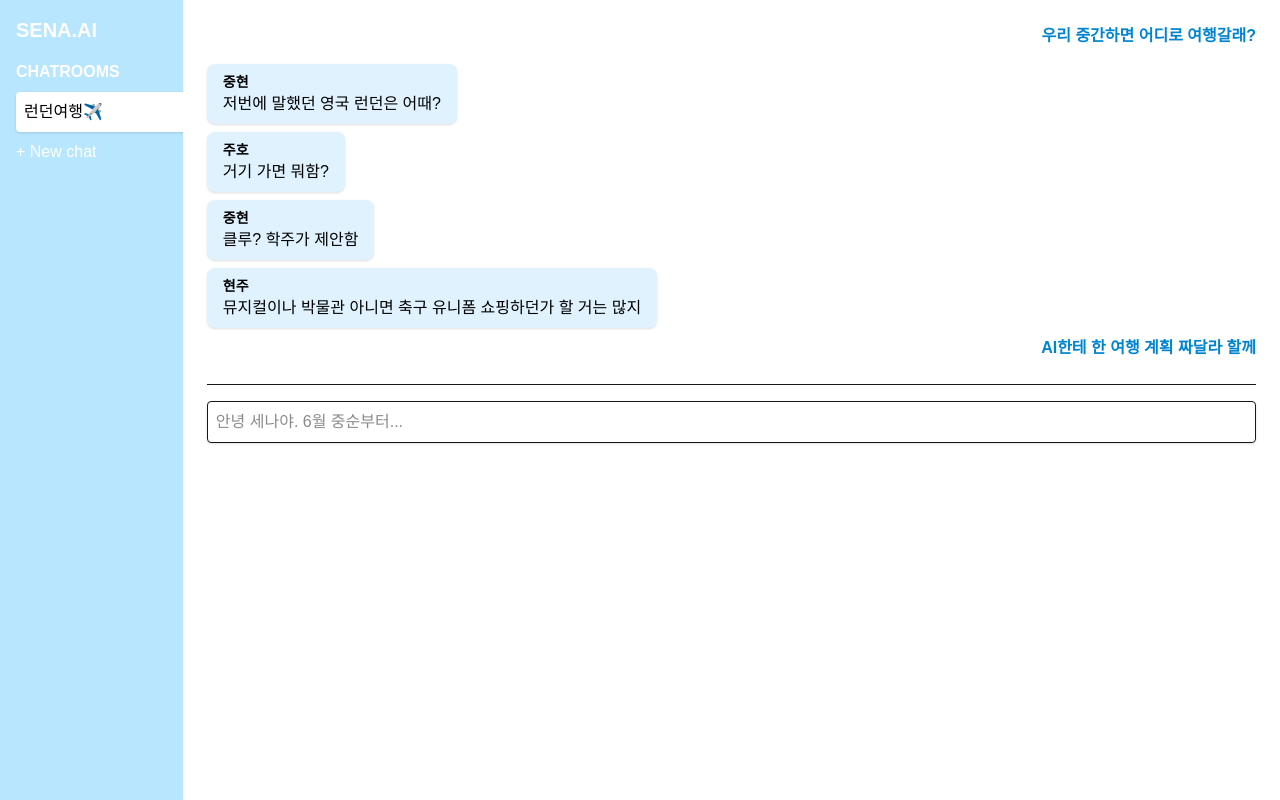
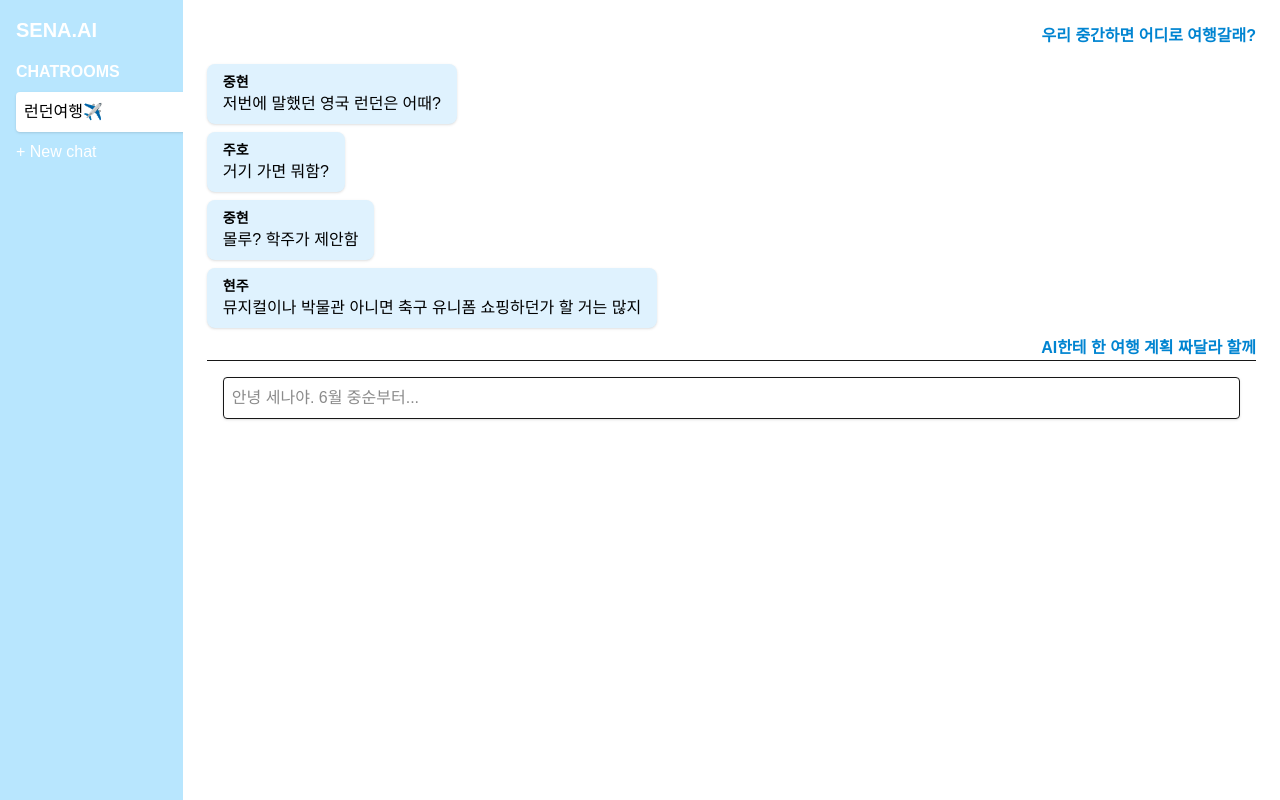
Before and after one commit to hsh200315/SWE_Team5, a Next.js app in the folder frontend/: page /chat in a window 1280 px wide. Built offline with nearby package versions, Linux system fonts and the light colour scheme.

Commit message:
Feat: 하단 입력창 화면 하단에 고정

```diff
--- a/frontend/app/chat/page.js
+++ b/frontend/app/chat/page.js
@@ -3,6 +3,8 @@ import Sidebar from "../components/Sidebar"
 export default function ChatRoom() {
 	return (
 		<div className="flex h-screen">
+
+			{/* 사이드바 */}
 			<div className="h-full w-1/7">
 				<Sidebar />
 			</div>
@@ -15,17 +17,17 @@ export default function ChatRoom() {
 				<div className="space-y-2">
 					<ChatBubble name="중현">저번에 말했던 영국 런던은 어때?</ChatBubble>
 					<ChatBubble name="주호">거기 가면 뭐함?</ChatBubble>
-					<ChatBubble name="중현">클루? 학주가 제안함</ChatBubble>
+					<ChatBubble name="중현">몰루? 학주가 제안함</ChatBubble>
 					<ChatBubble name="현주">뮤지컬이나 박물관 아니면 축구 유니폼 쇼핑하던가 할 거는 많지</ChatBubble>
 					<div className="text-right text-sky-600 font-semibold">AI한테 한 여행 계획 짜달라 할께</div>
 				</div>
 
 				{/* 하단 입력창 */}
-				<div className="mt-6 border-t pt-4">
+				<div className="border-t p-4 sticky bottom-0 bg-white">
 					<input
-					type="text"
-					placeholder="안녕 세나야. 6월 중순부터..."
-					className="w-full border p-2 rounded shadow"
+						type="text"
+						placeholder="안녕 세나야. 6월 중순부터..."
+						className="w-full border p-2 rounded shadow"
 					/>
 				</div>
 			</main>
@@ -36,8 +38,8 @@ export default function ChatRoom() {
 function ChatBubble({ name, children }) {
 	return (
 		<div className="bg-sky-100 text-black px-4 py-2 rounded-lg max-w-fit shadow">
-		<div className="text-sm font-semibold">{name}</div>
-		<div>{children}</div>
+			<div className="text-sm font-semibold">{name}</div>
+			<div>{children}</div>
 		</div>
 	)
 }
--- a/frontend/app/components/Sidebar.js
+++ b/frontend/app/components/Sidebar.js
@@ -2,7 +2,6 @@
 export default function Sidebar() {
 	return (
 		<div className="h-screen w-full min-w-auto">
-			{/* 사이드바 */}
 			<aside className="h-screen w-64 bg-sky-200 p-4">
 				<h1 className="text-xl font-bold text-white mb-4">SENA.AI</h1>
 				<div className="text-white font-semibold mb-2">CHATROOMS</div>
```
